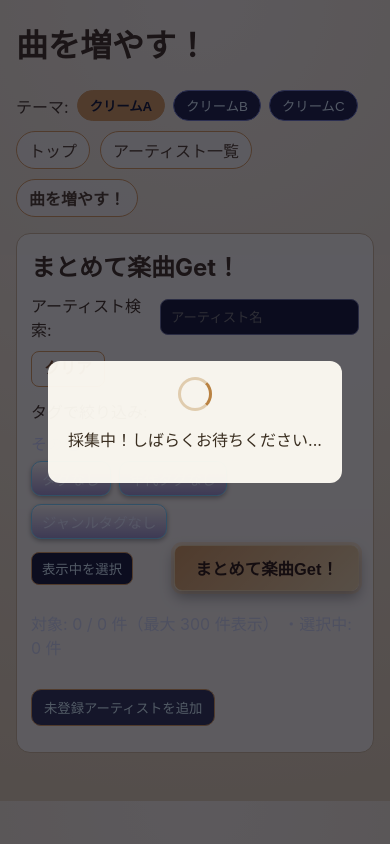
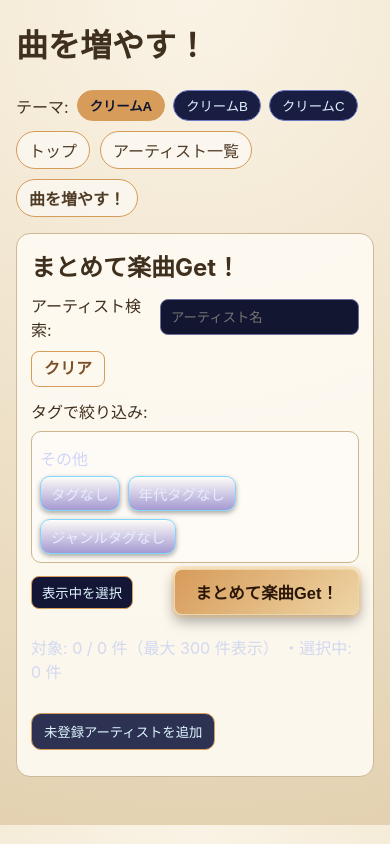
Before and after one commit to susro/songs.tnnet.work, a PHP site: page /builder.php in a window 390 px wide. Run offline with PHP 8.4, Linux system fonts and the light colour scheme; data that the repository does not hold is empty.

Commit message:
Builder画面の固まり対策と導線レイアウトを調整
採集中オーバーレイの初期表示不具合を抑止し、タグをブロック配置へ変更、トップ右上に楽曲一括Get導線を整理した。

Made-with: Cursor

```diff
--- a/assets/app.css
+++ b/assets/app.css
@@ -358,6 +358,15 @@ body.theme-cream-c .hero-card {
   box-shadow: 0 0 0 3px rgba(255, 183, 96, 0.25), 0 6px 14px rgba(0, 0, 0, 0.35);
 }
 
+.top-launch-link {
+  margin-left: auto;
+  display: inline-flex;
+  align-items: center;
+  justify-content: center;
+  min-height: 38px;
+  text-decoration: none;
+}
+
 .admin-list {
   max-height: 420px;
   overflow-y: auto;
@@ -498,10 +507,20 @@ body.theme-cream-c .hero-card {
 
 .tag-group {
   margin-bottom: 6px;
+  border: 1px solid #cbb690;
+  border-radius: 10px;
+  padding: 8px;
+  background: rgba(255, 255, 255, 0.42);
 }
 
 .tag-group-title {
   margin: 6px 0;
+}
+
+.tag-groups-grid {
+  display: grid;
+  gap: 8px;
+  grid-template-columns: repeat(auto-fit, minmax(220px, 1fr));
 }
 
 .loading-overlay {
@@ -512,6 +531,10 @@ body.theme-cream-c .hero-card {
   align-items: center;
   justify-content: center;
   z-index: 1200;
+}
+
+.loading-overlay[hidden] {
+  display: none !important;
 }
 
 .loading-box {
@@ -580,6 +603,10 @@ body.theme-cream-c .hero-card {
   .admin-side-tools {
     margin-left: 0;
   }
+
+  .tag-groups-grid {
+    grid-template-columns: 1fr;
+  }
 }
 
 @media (min-width: 900px) {
--- a/builder.php
+++ b/builder.php
@@ -221,6 +221,7 @@ if ($runAddArtist) {
         <div class="active-filters">
             <span>タグで絞り込み:</span>
         </div>
+        <div class="tag-groups-grid">
             <?php foreach ($tagGroups as $groupName => $tags): ?>
                 <?php if (!$tags) continue; ?>
                 <div class="tag-group">
@@ -234,6 +235,7 @@ if ($runAddArtist) {
                     </div>
                 </div>
             <?php endforeach; ?>
+        </div>
 
         <?php if ($errorMessage !== ''): ?>
             <div class="error-box"><p class="error-text"><?= htmlspecialchars($errorMessage) ?></p></div>
@@ -503,6 +505,7 @@ document.querySelectorAll('.theme-btn').forEach(function (button) {
 });
 syncCardState();
 syncSelectedInputs();
+document.getElementById('loading-overlay').hidden = true;
 applyArtistFilters();
 <?php if ($runFetch): ?>
 document.getElementById('loading-overlay').hidden = true;
```
Also changed, not shown: index.php (+1 -9 lines). Lines whose indentation alone changed are shown as unchanged.
